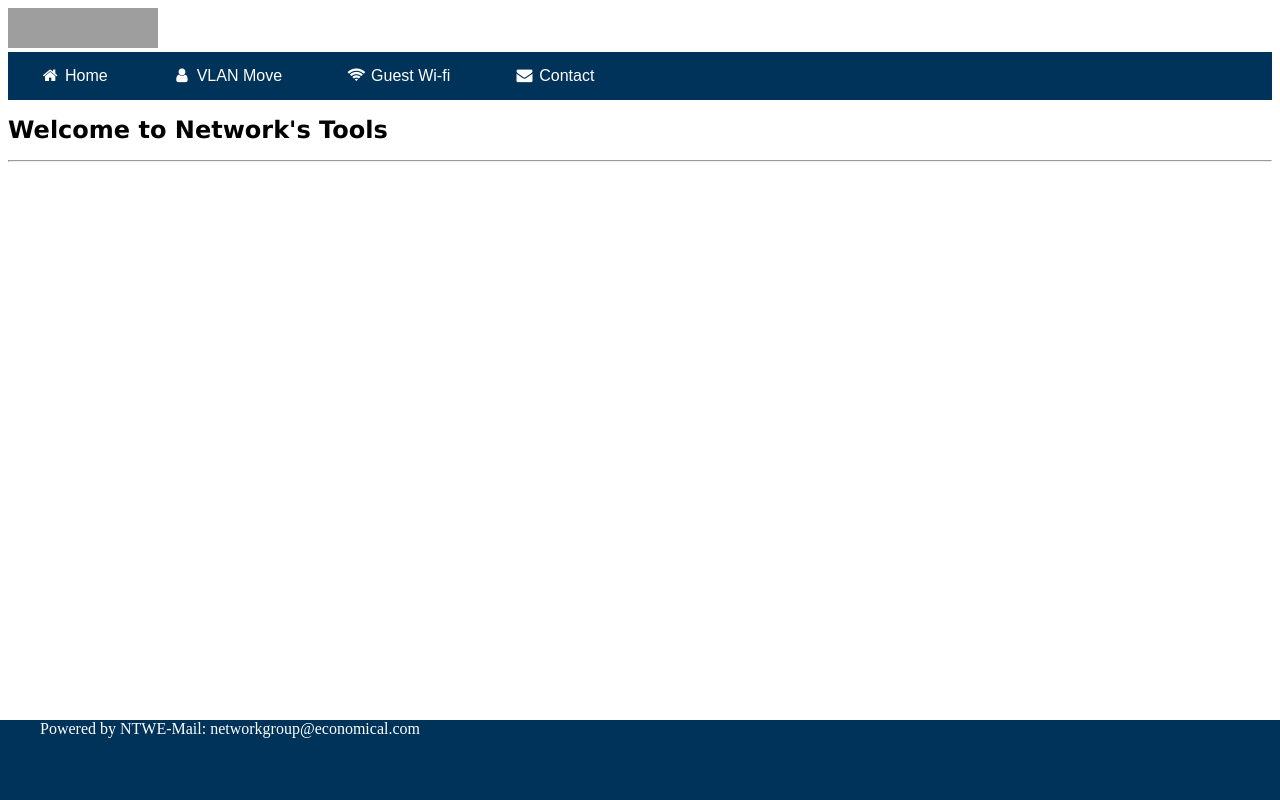
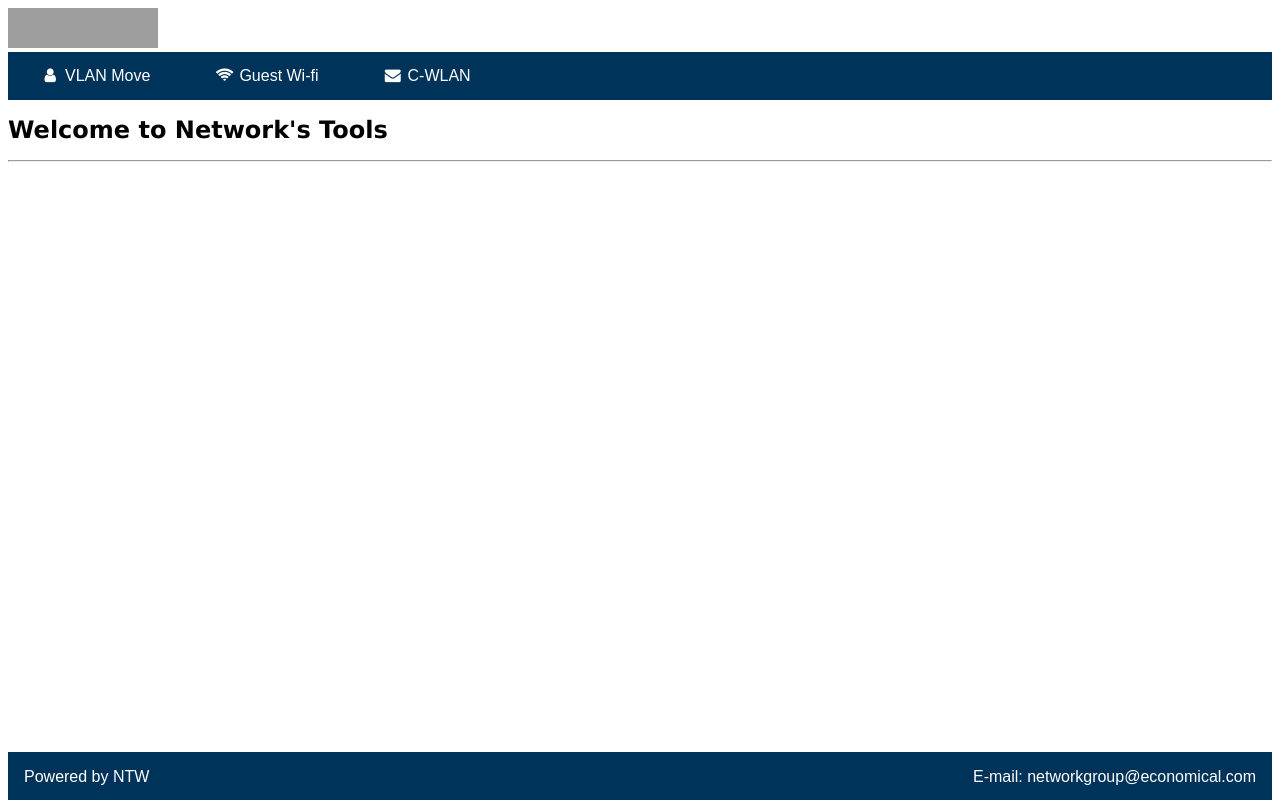
Before and after one commit to bcbobin/Flask-app, a Python web app: template Flask/g_wifi/templates/index.html in a window 1280 px wide. Run offline with Jinja, Linux system fonts and the light colour scheme; the template is opened without the code that fills it, so the values that code supplies are empty; some libraries are stand-ins or nearby versions; grey boxes are pictures that could not be loaded.

Commit message:
footer and button resposiveness

```diff
--- a/Flask/g_wifi/static/home.css
+++ b/Flask/g_wifi/static/home.css
@@ -93,6 +107,10 @@
 	margin-top:10px;
 	margin-bottom:10px;
 }
+p{
+	font-family: "ProximaNovaW01-Bold", sans-serif;
+	font-weight: normal;
+}
 
 #guestSearch input[type=text]{
 	border:1px solid black;
@@ -173,25 +195,28 @@ select{
 footer{
 	background-color: #003359;
 	color: white;
-	height: 10%;
-	width: 100%;
+	width: auto;
+	height: 3em;
+	max-height: 5em;
 	font-size: 1em;
 	position: fixed;
 	bottom: 0;
-	left: 0;
-
-
+	max-width: 100%;
+	overflow: hidden;
+	left: 0.5em;
+	right: 0.5em;
 }
 #tag{
-	padding-left: 5vh;
-	display: inline;
-
+	padding-left: 1em;
+	display: inline-block;
+	float: left;
 }
 
 #contactfooter{
-	display: inline;
+	display: inline-block;
 	text-align: right;
-	padding-right: 5vh;
+	padding-right: 1em;
+	float: right;
 
 }
 body{
@@ -199,3 +224,8 @@ body{
 	min-height: 100%;
 
 }
+
+#footer{
+	position: fixed;
+	display: block;
+}
--- a/Flask/g_wifi/static/home.js
+++ b/Flask/g_wifi/static/home.js
@@ -1,70 +1,56 @@
 function nav(x){
 	$('.pressed').toggleClass('pressed');
-	//var obj = $(this);
-	//obj.setAttribute('id', 'pressed');
-	//var attr = obj.attr('id');
-	//alert(obj);
 	if (x===1){
-		document.getElementById("homeForm").style.display="block";
-		document.getElementById("vlanMove").style.display="none";
-		document.getElementById("WiFi").style.display="none";
-		document.getElementById("contact").style.display="none";
-		document.getElementById("alerts").style.display="none";
-		$('#homebtn').toggleClass('pressed');
-
-    }
-	else if (x===2){
-		document.getElementById("homeForm").style.display="none";
 		document.getElementById("vlanMove").style.display="block";
 		document.getElementById("WiFi").style.display="none";
-		document.getElementById("contact").style.display="none";
 		document.getElementById("alerts").style.display="none";
 		$('#vlanbtn').toggleClass('pressed');
 
     }
-	else if (x===3){
-		document.getElementById("homeForm").style.display="none";
+	else if (x===2){
 		document.getElementById("vlanMove").style.display="none";
 		document.getElementById("WiFi").style.display="block";
-		document.getElementById("contact").style.display="none";
 		document.getElementById("alerts").style.display="none";
 		$('#wifibtn').toggleClass('pressed');
 
     }
-	else if (x===4){
-		document.getElementById("homeForm").style.display="none";
+	else if (x===3){
 		document.getElementById("vlanMove").style.display="none";
 		document.getElementById("WiFi").style.display="none";
-		document.getElementById("contact").style.display="block";
 		document.getElementById("alerts").style.display="none";
-		$('#contactbtn').toggleClass('pressed');
+		$('#cwlanbtn').toggleClass('pressed');
     }
 }
 
 function Navigate(x){
+	$('.wifipressed').toggleClass('wifipressed');
 	if (x===1){
 		document.getElementById("guestWiFi").style.display="block";
 		document.getElementById("guestSearch").style.display="none";
 		document.getElementById("guestDelete").style.display="none";
 		document.getElementById("guestExtend").style.display="none";
 		document.getElementById("alerts").style.display="none";
+		$('#addbtn').toggleClass('wifipressed');
 	} else if (x===2){
 		document.getElementById("guestWiFi").style.display="none";
 		document.getElementById("guestSearch").style.display="block";
 		document.getElementById("guestDelete").style.display="none";
 		document.getElementById("guestExtend").style.display="none";
 		document.getElementById("alerts").style.display="none";
+		$('#searchbtn').toggleClass('wifipressed');
 	} else if (x===3){
 		document.getElementById("guestWiFi").style.display="none";
 		document.getElementById("guestSearch").style.display="none";
 		document.getElementById("guestDelete").style.display="block";
 		document.getElementById("guestExtend").style.display="none";
 		document.getElementById("alerts").style.display="none";
+		$('#deletebtn').toggleClass('wifipressed');
 	} else if (x===4){
 		document.getElementById("guestWiFi").style.display="none";
 		document.getElementById("guestSearch").style.display="none";
 		document.getElementById("guestDelete").style.display="none";
 		document.getElementById("guestExtend").style.display="block";
 		document.getElementById("alerts").style.display="none";
+		$('#extendbtn').toggleClass('wifipressed');
 	}
 }
--- a/Flask/g_wifi/templates/index.html
+++ b/Flask/g_wifi/templates/index.html
@@ -306,10 +306,10 @@ if (sel!=null){
 
 <!-- header buttons-->
 <div id="header" class="btn-group">
-	<button id= "homebtn" class="navbtn" onclick="nav(1)"><i class="fa fa-fw fa-home"></i> Home</button><!--
-	--><button id= "vlanbtn" class="navbtn" onclick="nav(2)"><i class="fa fa-fw fa-user"></i> VLAN Move</button><!--
-	--><button  id= "wifibtn" class="navbtn" onclick="nav(3)"><i class="fa fa-fw fa-wifi"></i> Guest Wi-fi</button><!--
-	--><button  id = "contactbtn" class="navbtn" onclick="nav(4)"><i class="fa fa-fw fa-envelope"></i> Contact</button>
+	<!-- <button id= "homebtn" class="navbtn" onclick="nav(1)"><i class="fa fa-fw fa-home"></i> Home</button><!--
+	--><button id= "vlanbtn" class="navbtn" onclick="nav(1)"><i class="fa fa-fw fa-user"></i> VLAN Move</button><!--
+	--><button  id= "wifibtn" class="navbtn" onclick="nav(2)"><i class="fa fa-fw fa-wifi"></i> Guest Wi-fi</button><!--
+	--><button  id = "cwlanbtn" class="navbtn" onclick="nav(3)"><i class="fa fa-fw fa-envelope"></i> C-WLAN</button>
 
 </div>
 
@@ -401,8 +401,8 @@ if (sel!=null){
 		<form id="guestSearch" action="/search.php" method="post" enctype="multipart/form-data">
 			<p></p>
 			<label>Search for user by email address:</label>
-			<input name="search" type="text" placeholder="jondoe@hotmail.com.." >
-			<button type="submit" class="searchButton"><i class="fa fa-search"></i></button>
+			<input name="search" type="text" placeholder="jondoe@hotmail.com.." ><!--
+			--><button type="submit" class="searchButton"><i class="fa fa-search"></i></button>
 			<p id="userFound"></p>
 			<p id="dataHere">The user information will go here</p>
 		</form>
```
Also changed, not shown: other parts of Flask/g_wifi/static/home.css (+42 -24 lines), other parts of Flask/g_wifi/templates/index.html (+20 -21 lines).
